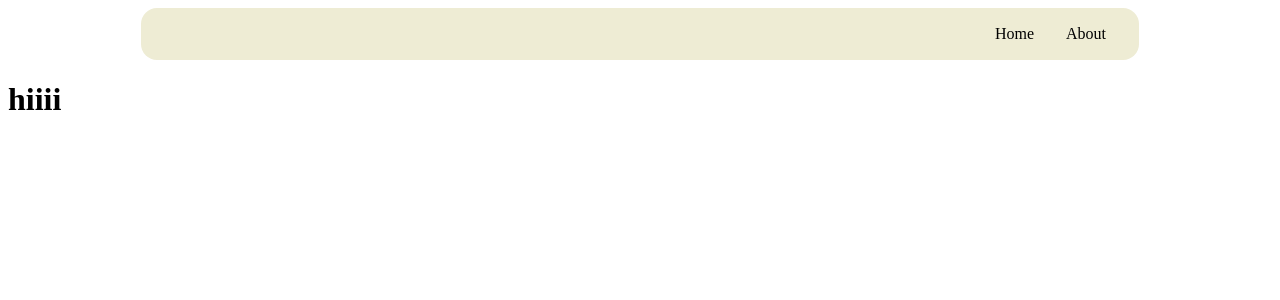
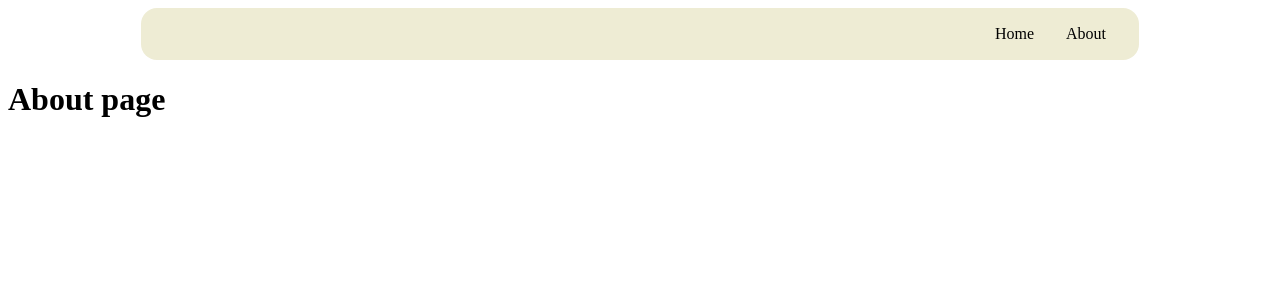
Before and after one commit to Eranmonnie/vue, a Vue app: page / in a window 1280 px wide. Both pictures are taken after a click on the link "About". Shown: the top 300 px of the page. Built offline with nearby package versions, Linux system fonts and the light colour scheme.

Commit message:
make a single paged website that moves through components

```diff
--- a/src/App.vue
+++ b/src/App.vue
@@ -1,11 +1,28 @@
 <script>
 import homepage from "./components/homepage.vue"
+import aboutpage from "./components/aboutbage.vue"
 export default{
 
   components:{
     homepage,
+    aboutpage,
   },
 
+data:()=>{
+  return{
+    name:"homepage"
+  }
+},
+
+methods:{
+  changetohome(){
+    this.name = "homepage"
+  },
+  changetoabout(){
+    this.name = "aboutpage"
+  },
+
+},
 
 }
 
@@ -14,11 +31,14 @@ export default{
 <template>
   <nav class="navbar">
     <ul>
-      <li><a href="#">Home</a></li>
-      <li><a href="#">About</a></li>
+      <li><a href="#" @click="changetohome">Home</a></li>
+      <li><a href="#" @click="changetoabout">About</a></li>
     </ul>
   </nav>
-<homepage />
+
+<homepage v-if="name === 'homepage'"></homepage>
+<aboutpage v-if="name === 'aboutpage'"></aboutpage>
+
 
 </template>
 
--- /dev/null
+++ b/src/components/aboutbage.vue
@@ -0,0 +1,6 @@
+<script>
+
+</script>
+<template>
+    <h1>About page</h1>
+</template>
```
